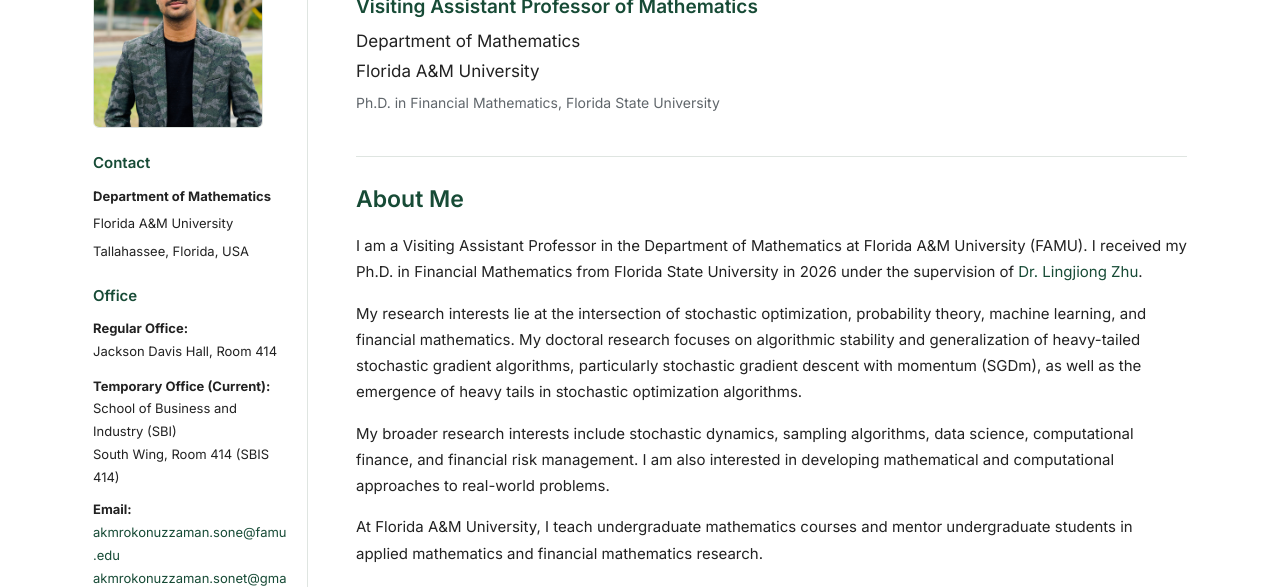
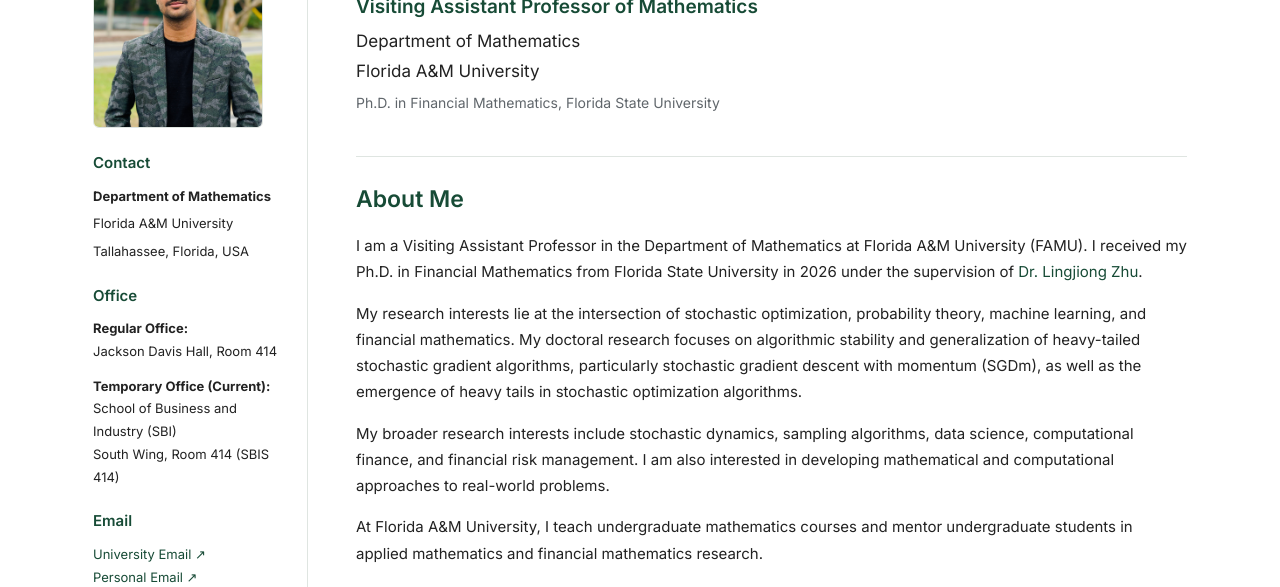
Before and after one commit to Sonet1123/Sonet1123.github.io, a plain HTML site: page index.html in a window 1280 px wide. Shown: the part 213-800 px from the top of the page. Drawn offline with Linux system fonts and the light colour scheme.

Commit message:
Update index.html

```diff
--- a/index.html
+++ b/index.html
@@ -589,22 +589,17 @@
        South Wing, Room 414 (SBIS 414)
       </p>
 
-        <p style="margin-top: 10px;">
-          <strong>Email:</strong><br>
+        <h3>Email</h3>
 
-          <!-- ADD YOUR FAMU EMAIL HERE -->
-
+<p style="font-size: 13px; line-height: 1.8;">
   <a href="mailto:akmrokonuzzaman.sone@famu.edu">
-            akmrokonuzzaman.sone@famu.edu
+    University Email ↗
   </a>
-
   <br>
-
   <a href="mailto:akmrokonuzzaman.sonet@gmail.com">
-            akmrokonuzzaman.sonet@gmail.com
+    Personal Email ↗
   </a>
 </p>
-
         <hr class="sidebar-divider">
 
 
```
Lines whose indentation alone changed are shown as unchanged.
